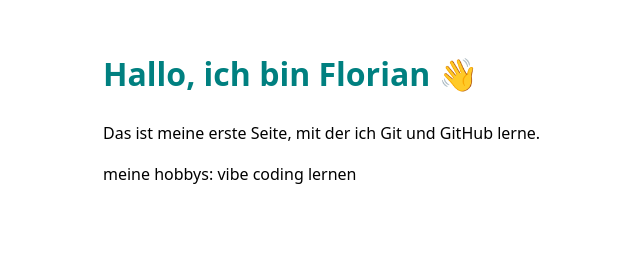
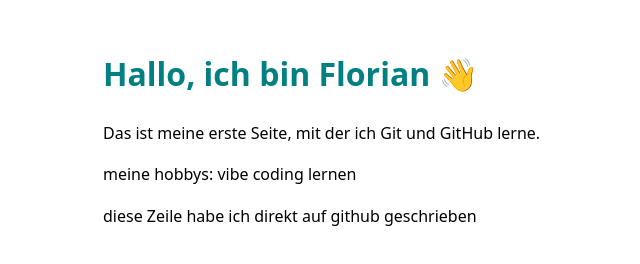
Before and after one commit to flope95/probe-github, a plain HTML site: page index.html in a window 1280 px wide. Shown: the whole page, without its empty margins (217-857 px from the left). Drawn offline with Linux system fonts and the light colour scheme.

Commit message:
Zeile direkt auf GitHub hinzugefügt

```diff
--- a/index.html
+++ b/index.html
@@ -13,5 +13,6 @@
   <h1>Hallo, ich bin Florian 👋</h1>
   <p>Das ist meine erste Seite, mit der ich Git und GitHub lerne.</p>
   <p>meine hobbys: vibe coding lernen</p>
+  <p>diese Zeile habe ich direkt auf github geschrieben</p>
 </body>
 </html>
```
